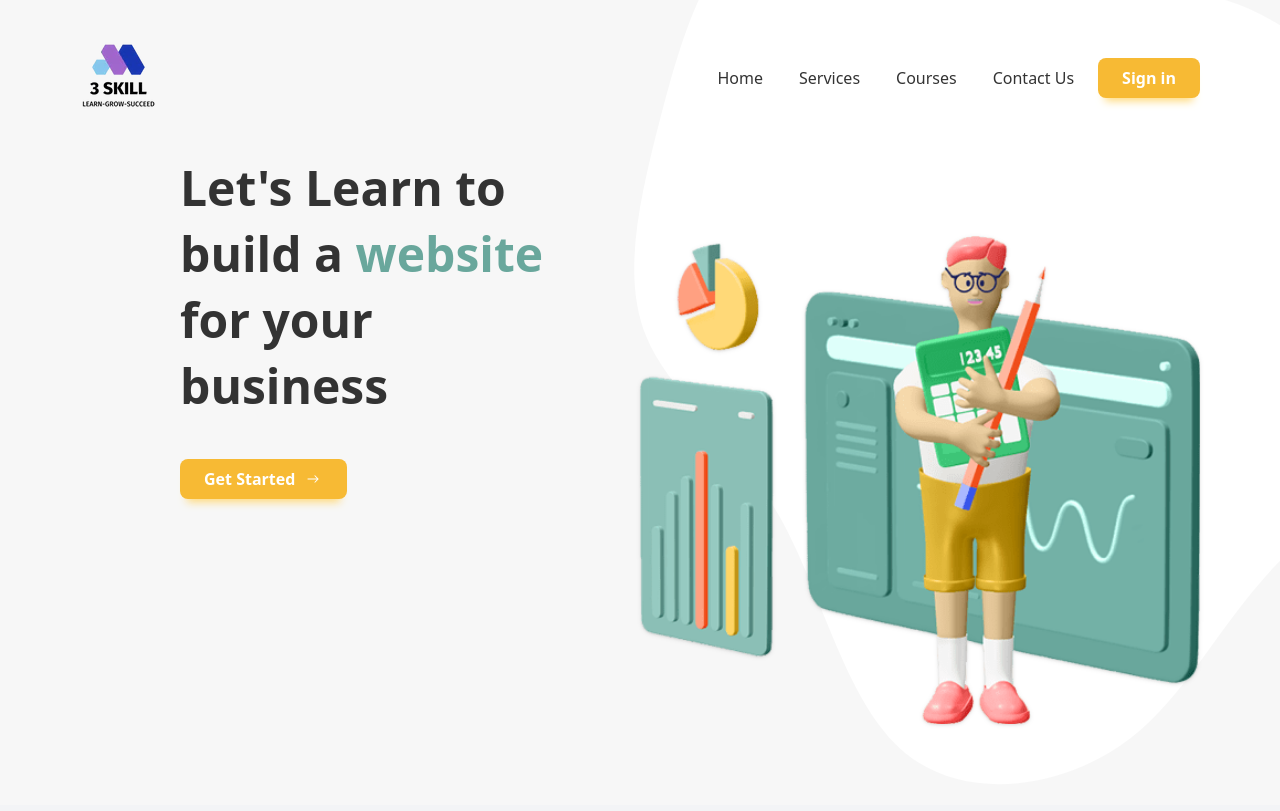
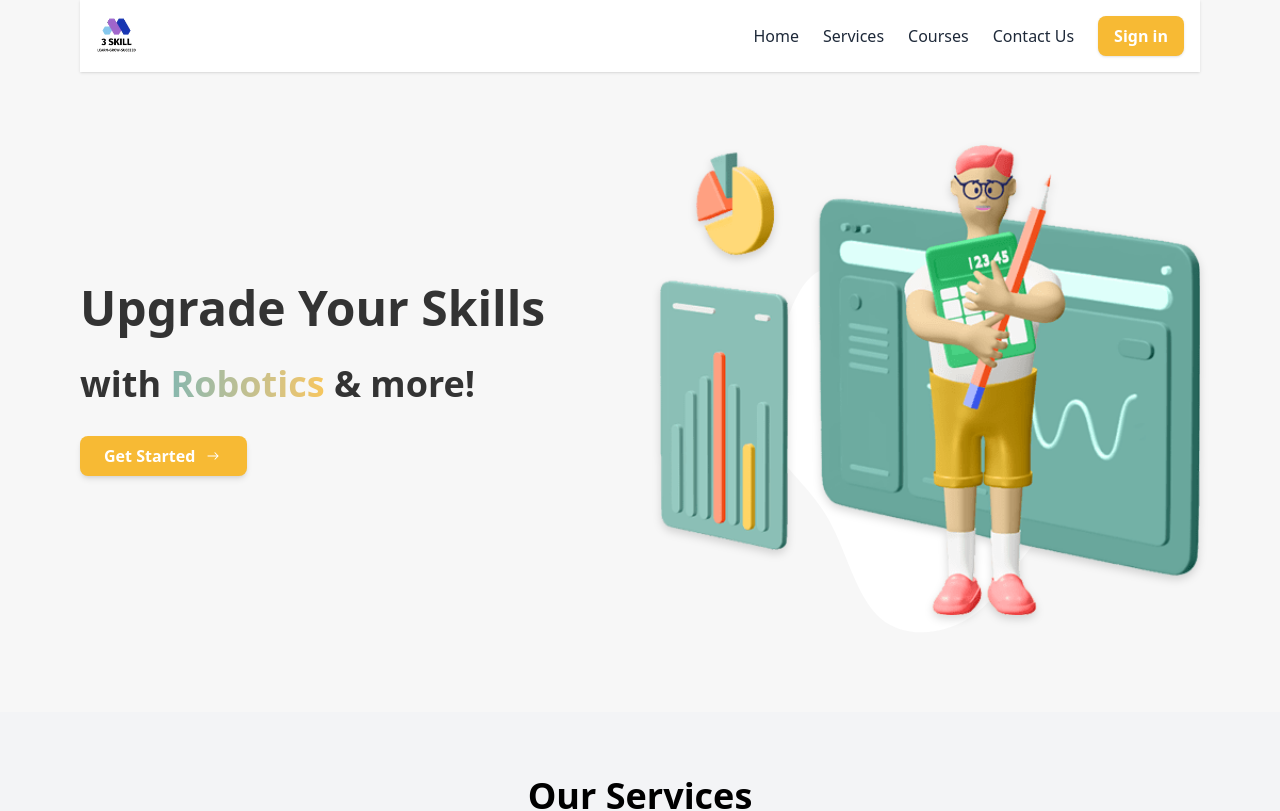
Before and after one commit to Animesh-Samantaray/tech-hub, a React (Vite) app: page /login in a window 1280 px wide. Shown: the top 811 px of the page. Built offline with nearby package versions, Linux system fonts and the light colour scheme.

Commit message:
✨ Updated Hero section and added Back to Home in Navbar

```diff
--- a/src/components/Hero.jsx
+++ b/src/components/Hero.jsx
@@ -1,34 +1,24 @@
-import React from 'react';
-import { useNavigate } from 'react-router-dom';  // Import useNavigate
+import React, { useState, useEffect } from 'react';
+import { useNavigate } from 'react-router-dom';
 import Navbar from './Navbar';
 import { IoIosArrowRoundForward } from 'react-icons/io';
 import Blob from '../assets/blob.svg';
 import HeroPng from '../assets/hero.png';
-import { animate, motion } from 'framer-motion';
+import { motion } from 'framer-motion';
 
+// Slide-in animation
 const slideInFromRight = (delay = 0) => ({
-  initial: {
-    x: 200,      // start off-screen right
-    opacity: 0,
-  },
+  initial: { x: 200, opacity: 0 },
   animate: {
-    x: 0,        // slide to original position
+    x: 0,
     opacity: 1,
-    transition: {
-      duration: 1,
-      delay: delay,
-      ease: 'easeOut',
-    },
+    transition: { duration: 1, delay: delay, ease: 'easeOut' },
   },
 });
 
-export const FadeUp = (delay) => {
-  return {
-    initial: {
-      opacity: 0,
-      y: 50,
-      x: 100,
-    },
+// Fade-up animation
+const FadeUp = (delay = 0) => ({
+  initial: { opacity: 0, y: 50 },
   animate: {
     opacity: 1,
     y: 0,
@@ -40,56 +30,80 @@ export const FadeUp = (delay) => {
       ease: 'easeInOut',
     },
   },
-  };
+});
+
+// Text loop for futuristic skills
+const AnimatedTextLoop = () => {
+  const items = ['AI', 'ML', 'Web Dev', 'Robotics', 'Data Science'];
+  const [index, setIndex] = useState(0);
+
+  useEffect(() => {
+    const loop = setInterval(() => {
+      setIndex((prev) => (prev + 1) % items.length);
+    }, 2000);
+    return () => clearInterval(loop);
+  }, []);
+
+  return (
+    <span className="text-transparent bg-clip-text bg-gradient-to-r from-[#69a79c] to-[#f7ba34] font-bold animate-pulse">
+      {items[index]}
+    </span>
+  );
 };
 
 const Hero = () => {
-  const navigate = useNavigate(); // Initialize the navigate function
+  const navigate = useNavigate();
 
   return (
-    <section className="bg-[#f7f7f7] overflow-hidden relative px-[20px] md:px-[80px]">
+    <section className="bg-[#f7f7f7] overflow-hidden relative px-4 md:px-10 lg:px-20">
       <Navbar />
-      <div className="container grid grid-cols-1 md:grid-cols-2 min-h-[650px]">
-        {/* Brand Info */}
-        <div className="flex flex-col py-14 md:py-0 relative z-20">
-          <div className="text-center md:text-left space-y-10 lg:max-w-[400px]">
+
+      <div className="grid grid-cols-1 md:grid-cols-2 items-center min-h-[80vh] pt-10 pb-16 gap-10">
+        {/* Text Content */}
+        <div className="flex flex-col items-center md:items-start text-center md:text-left space-y-8 z-10">
           <motion.h1
+            variants={FadeUp(0.4)}
+            initial="initial"
+            animate="animate"
+            className="text-3xl md:text-4xl lg:text-5xl font-bold"
+          >
+            Upgrade Your Skills
+          </motion.h1>
+
+          <motion.h2
+            variants={FadeUp(0.5)}
+            initial="initial"
+            animate="animate"
+            className="text-2xl md:text-3xl lg:text-4xl font-semibold"
+          >
+            with <AnimatedTextLoop /> & more!
+          </motion.h2>
+
+          <motion.div
             variants={FadeUp(0.6)}
             initial="initial"
             animate="animate"
-              className="text-3xl lg:text-5xl font-bold !leading-snug"
-            >
-              Let's Learn to build a{' '}
-              <span className="text-[#69a79c]">website</span> for your business
-            </motion.h1>
-            <motion.div
-              variants={FadeUp(0.7)}
-              initial="initial"
-              animate="animate"
-              className="flex justify-center md:justify-start"
           >
             <button
-                onClick={() => navigate('/service')} // Use navigate for routing
+              onClick={() => navigate('/service')}
               className="bg-[#f7ba34] text-white font-semibold py-2 px-6 rounded-lg
-                           hover:bg-[#69a79c] duration-200 shadow-[0px_10px_8px_-7px_#ffd978]
-                           hover:shadow-[0px_10px_8px_-7px_#69a79c] flex items-center gap-2 group"
+                         hover:bg-[#69a79c] duration-200 shadow-md flex items-center gap-2 group"
             >
               Get Started
-                <IoIosArrowRoundForward className="text-xl group-hover:translate-x-2 group-hover:-rotate-60 duration-300" />
+              <IoIosArrowRoundForward className="text-xl group-hover:translate-x-2 group-hover:-rotate-45 duration-300" />
             </button>
           </motion.div>
         </div>
-        </div>
 
-        {/* Brand Image */}
-        <div className="flex justify-center items-center">
+        {/* Image Section */}
+        <div className="relative flex justify-center items-center">
           <motion.img
             variants={slideInFromRight(0.9)}
             initial="initial"
             animate="animate"
             src={HeroPng}
             alt="Hero"
-            className="w-[400px] xl:w-[600px] relative z-10 drop-shadow"
+            className="w-[250px] md:w-[350px] lg:w-[500px] xl:w-[600px] z-10 drop-shadow-lg"
           />
           <motion.img
             variants={FadeUp(0.2)}
@@ -97,7 +111,7 @@ const Hero = () => {
             animate="animate"
             src={Blob}
             alt="Blob"
-            className="absolute -bottom-32 w-[800px] md:w-[1500px] z-[1] hidden md:block"
+            className="absolute -bottom-20 w-[700px] md:w-[1000px] lg:w-[1200px] z-0 hidden md:block"
           />
         </div>
       </div>
--- a/src/components/Navbar.jsx
+++ b/src/components/Navbar.jsx
@@ -1,100 +1,145 @@
-import React from "react";
-import { IoMdMenu } from "react-icons/io";
-import { IoIosArrowRoundForward } from 'react-icons/io';
-import Logo from '../assets/skill-logo.png';
-import '../App.css';
-import Login from "./Login";
-import { useNavigate, Link } from "react-router-dom"; // Use Link for internal routing
+import React, { useState } from "react";
+import { IoMdMenu, IoMdClose } from "react-icons/io";
+import { useLocation, useNavigate, Link } from "react-router-dom";
+import { IoArrowBackSharp } from "react-icons/io5"; // Back icon
+import Logo from "../assets/skill-logo.png";
+import "../App.css";
 
 const NavbarMenu = [
-    {
-      id: 1,
-      title: "Home",
-      path: "/",
-      external: false,
-    },
-    {
-      id: 2,
-      title: "Services",
-      path: "/service",
-      external: false,
-    },
+  { id: 1, title: "Home", path: "/", external: false },
+  { id: 2, title: "Services", path: "/service", external: false },
   {
     id: 3,
     title: "Courses",
     path: "https://3skill.shop/collections/web-development-mastery-with-100-internship-govt-verified-certificate",
     external: true,
   },
-    {
-      id: 4,
-      title: "Contact Us",
-      path: "/contact",
-      external: false,
-    },
+  { id: 4, title: "Contact Us", path: "/contact", external: false },
 ];
 
 const Navbar = () => {
+  const [isOpen, setIsOpen] = useState(false);
   const navigate = useNavigate();
+  const location = useLocation();
+
+  const toggleMenu = () => setIsOpen(!isOpen);
 
   const signIn = (e) => {
     e.preventDefault();
     navigate("/login");
+    setIsOpen(false);
+  };
+
+  const goHome = () => {
+    navigate("/");
+    setIsOpen(false);
   };
 
   return (
-        <nav className="relative z-20 ">
-            <div className="container py-10 flex justify-between items-center">
-                {/* Logo Section */}
-                <div>
-                    <h1 className="font-bold text-2xl">
-                        <img src={Logo} alt="Logo" />
-                    </h1>
+    <nav className="relative z-50 w-full bg-white shadow">
+      <div className="max-w-7xl mx-auto px-4 py-4 flex justify-between items-center">
+        {/* Logo */}
+        <div className="flex items-center">
+          <img src={Logo} alt="Logo" className="h-10 w-auto" />
         </div>
 
-                {/* Menu Section */}
-                <div className="lg:block">
-                    <ul className="flex gap-3 items-center">
-                        {NavbarMenu.map((menu) => {
-                            return menu.external ? (
+        {/* Back to Home (visible on all sizes if NOT on homepage) */}
+        {location.pathname !== "/" && (
+          <div className="lg:hidden flex items-center gap-2">
+            <button
+              onClick={goHome}
+              className="flex items-center gap-1 text-[#69a79c] hover:text-[#f7ba34] transition font-medium text-sm"
+            >
+              <IoArrowBackSharp className="text-xl" />
+              Back to Home
+            </button>
+          </div>
+        )}
+
+        {/* Desktop Menu */}
+        <div className="hidden lg:flex gap-6 items-center">
+          {NavbarMenu.map((menu) =>
+            menu.external ? (
+              <a
+                key={menu.id}
+                href={menu.path}
+                target="_blank"
+                rel="noopener noreferrer"
+                className="text-gray-800 hover:text-[#f7ba34] font-medium transition"
+              >
+                {menu.title}
+              </a>
+            ) : (
+              <Link
+                key={menu.id}
+                to={menu.path}
+                className="text-gray-800 hover:text-[#f7ba34] font-medium transition"
+              >
+                {menu.title}
+              </Link>
+            )
+          )}
+
+          <button
+            onClick={signIn}
+            className="bg-[#f7ba34] hover:bg-[#69a79c] text-white font-semibold px-4 py-2 rounded-lg shadow transition"
+          >
+            Sign in
+          </button>
+        </div>
+
+        {/* Mobile Toggle */}
+        <div className="lg:hidden">
+          <button onClick={toggleMenu}>
+            {isOpen ? (
+              <IoMdClose className="text-3xl text-gray-800" />
+            ) : (
+              <IoMdMenu className="text-3xl text-gray-800" />
+            )}
+          </button>
+        </div>
+      </div>
+
+      {/* Mobile Dropdown Menu */}
+      {isOpen && (
+        <div className="lg:hidden bg-white px-6 py-4 shadow-md">
+          <ul className="flex flex-col gap-4">
+            {NavbarMenu.map((menu) =>
+              menu.external ? (
                 <li key={menu.id}>
                   <a
                     href={menu.path}
-                                        className="inline-block py-2 px-3 hover:text-[#f7ba34] relative group"
+                    target="_blank"
+                    rel="noopener noreferrer"
+                    className="block text-gray-800 hover:text-[#f7ba34] font-medium"
+                    onClick={() => setIsOpen(false)}
                   >
-                                        <div className="w-2 h-2 bg-[#69a79c] absolute mt-3 rounded-full left-1/2 -translate-x-1/2 top-1/2 bottom-0 group-hover:block hidden"></div>
                     {menu.title}
                   </a>
                 </li>
               ) : (
                 <li key={menu.id}>
                   <Link
-                                        to={menu.path} // Use Link for internal routes
-                                        className="inline-block py-2 px-3 hover:text-[#f7ba34] relative group"
+                    to={menu.path}
+                    className="block text-gray-800 hover:text-[#f7ba34] font-medium"
+                    onClick={() => setIsOpen(false)}
                   >
-                                        <div className="w-2 h-2 bg-[#69a79c] absolute mt-3 rounded-full left-1/2 -translate-x-1/2 top-1/2 bottom-0 group-hover:block hidden"></div>
                     {menu.title}
                   </Link>
                 </li>
-                            );
-                        })}
+              )
+            )}
             <li>
               <button
-                                className="inline-block bg-[#f7ba34] text-white font-semibold py-2 px-6 rounded-lg
-                                    hover:bg-[#69a79c] duration-200 shadow-[0px_10px_8px_-7px_#ffd978]
-                                    hover:shadow-[0px_10px_8px_-7px_#69a79c] cursor-pointer"
                 onClick={signIn}
+                className="w-full bg-[#f7ba34] hover:bg-[#69a79c] text-white font-semibold px-4 py-2 rounded-lg shadow transition"
               >
                 Sign in
               </button>
             </li>
           </ul>
         </div>
-
-                {/* Mobile Hamburger Menu */}
-                <div className="lg:hidden">
-                    <IoMdMenu className="text-4xl" />
-                </div>
-            </div>
+      )}
     </nav>
   );
 };
--- a/src/components/Slider.jsx
+++ b/src/components/Slider.jsx
@@ -3,17 +3,17 @@ import { FaChevronLeft, FaChevronRight } from "react-icons/fa";
 
 const students = [
   {
-    name: "Pradeep Kumar Singha",
+    name: "Aniyash",
     photo: "https://randomuser.me/api/portraits/men/75.jpg",
     role: "3 SKILL (Design & Data Analysis Intern)",
   },
   {
-    name: "Anjali Sharma",
+    name: "Liza Henry",
     photo: "https://randomuser.me/api/portraits/women/52.jpg",
     role: "Wipro (Frontend Developer Intern)",
   },
   {
-    name: "Rahul Mehta",
+    name: "Virat Kohli",
     photo: "https://randomuser.me/api/portraits/men/48.jpg",
     role: "TCS (Backend Developer Intern)",
   },
```
Lines whose indentation alone changed are shown as unchanged.
